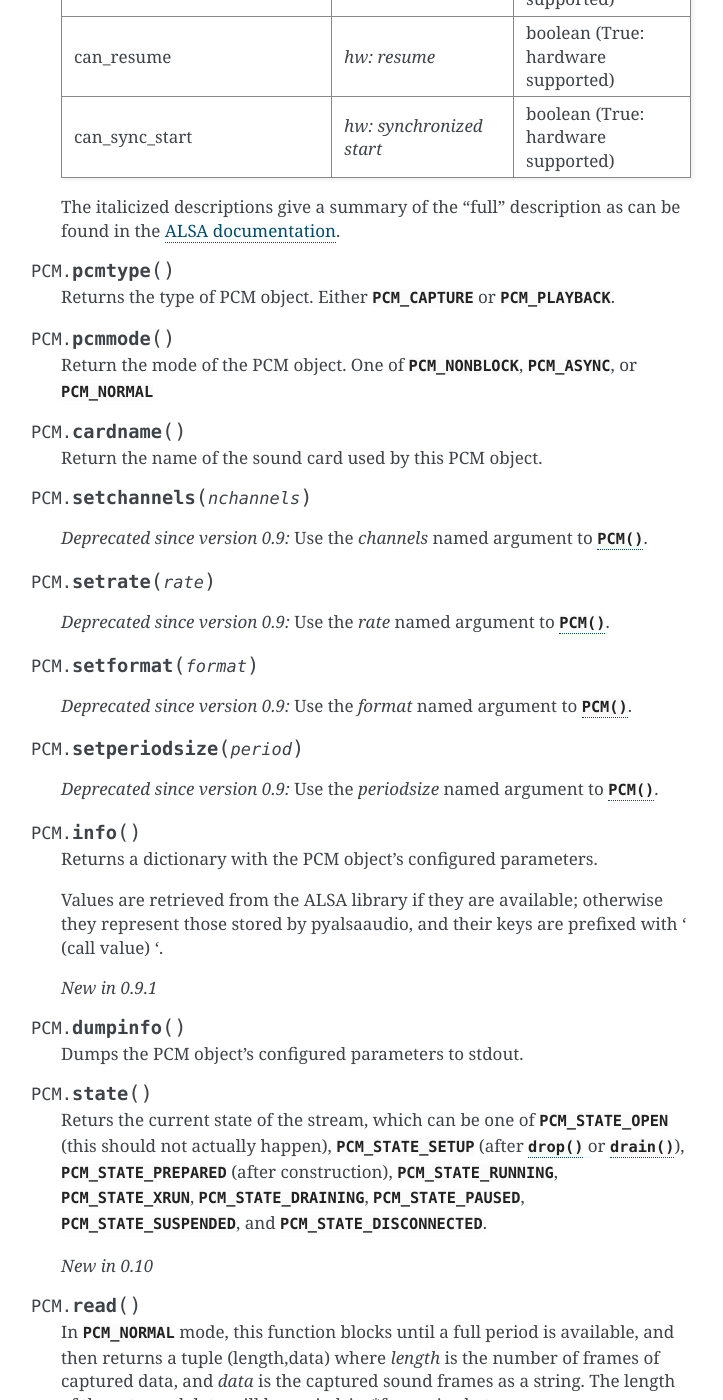
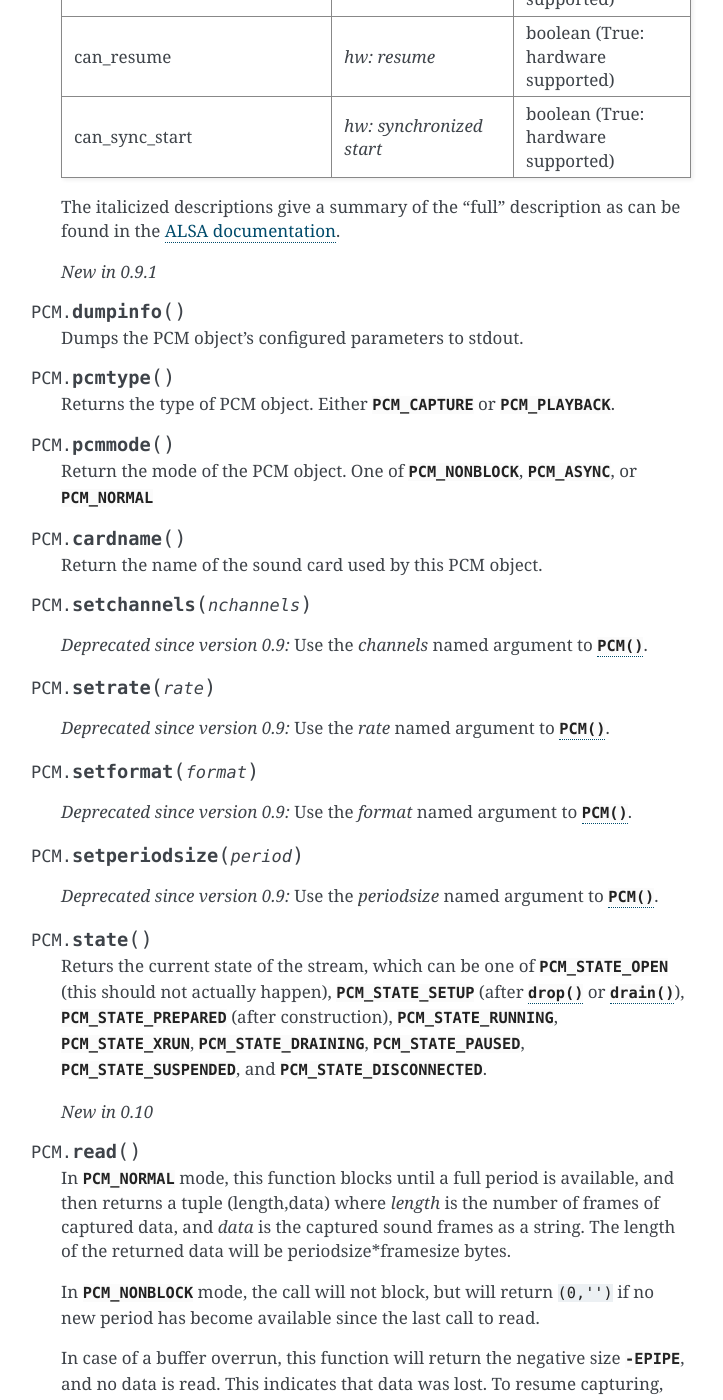
Before and after one commit to larsimmisch/pyalsaaudio, a Sphinx documentation site: the page built from doc/libalsaaudio.rst, in a window 1280 px wide and 1400 px high, scrolled down 6680 px. Shown: the whole window, without its empty margins (389-1112 px from the left). Built offline with Sphinx 7.4.7, drawn with Linux system fonts in a browser that asks for light colours; some of the changed text lies outside the part shown.

Commit message:
de-duplicate PCM.info() documentation
... and move the dumpinfo() docu.

amends 4e098da - clearly, i'm blind.

```diff
--- a/doc/libalsaaudio.rst
+++ b/doc/libalsaaudio.rst
@@ -305,20 +311,6 @@
 .. method:: PCM.setperiodsize(period)
 
    .. deprecated:: 0.9 Use the `periodsize` named argument to :func:`PCM`.
-
-.. method:: PCM.info()
-
-   Returns a dictionary with the PCM object's configured parameters.
-
-   Values are retrieved from the ALSA library if they are available;
-   otherwise they represent those stored by pyalsaaudio, and their keys
-   are prefixed with ' (call value) '.
-
-   *New in 0.9.1*
-
-.. method:: PCM.dumpinfo()
-
-   Dumps the PCM object's configured parameters to stdout.
 
 .. method:: PCM.state()
 
```
Also changed, not shown: other parts of doc/libalsaaudio.rst (+6 -0 lines).
